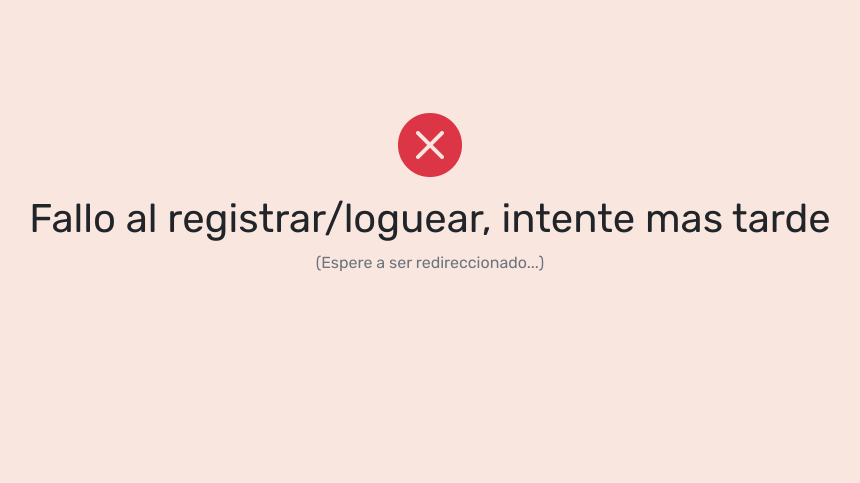
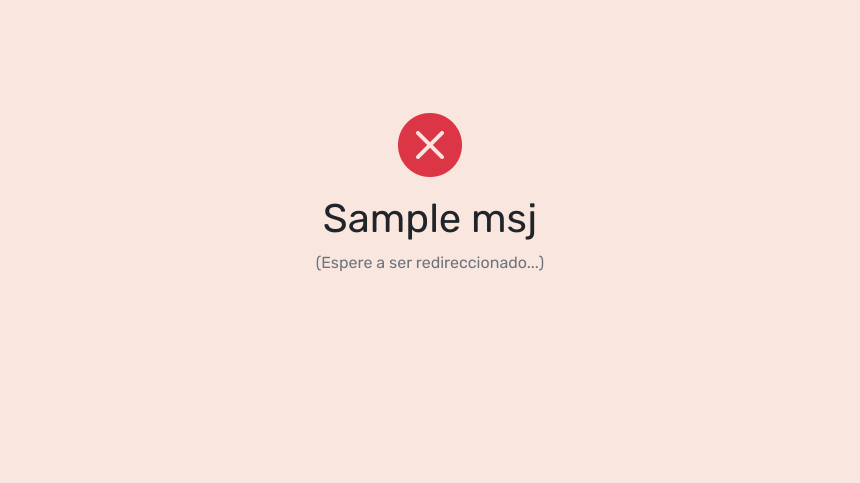
Before and after one commit to teoMunoz99/PlatoAmigo, a PHP site: template php/pages/fallo.php in a window 1280 px wide. Shown: the part 185-668 px from the top of the page, without its empty margins (210-1070 px from the left). Run offline with PHP 8.4, Linux system fonts and the light colour scheme; the template is opened without the code that fills it: most values are stand-ins (such as "Sample title", 1, 10 or a date in 2020).

Commit message:
cambie las paginas de exito y fallo para que puedan ser usadas en cualquier lado pasandoles un $msj como parametro

```diff
--- a/php/pages/fallo.php
+++ b/php/pages/fallo.php
@@ -3,11 +3,14 @@ $ruta = '../../';
 $color = '#f9e6df';
 require_once 'components/encabezado.php';
 ?>
+
 <body class="bg-color">
     <main class="d-flex justify-content-center align-items-center container">
         <section class="text-center">
             <i class="bi bi-x-circle-fill icono-check text-danger"></i>
-            <h1>Fallo al registrar/loguear, intente mas tarde</h1>
+            <h1>
+                <?php echo $msj; ?>
+            </h1>
             <p class="text-secondary">(Espere a ser redireccionado...)</p>
         </section>
     </main>
```
